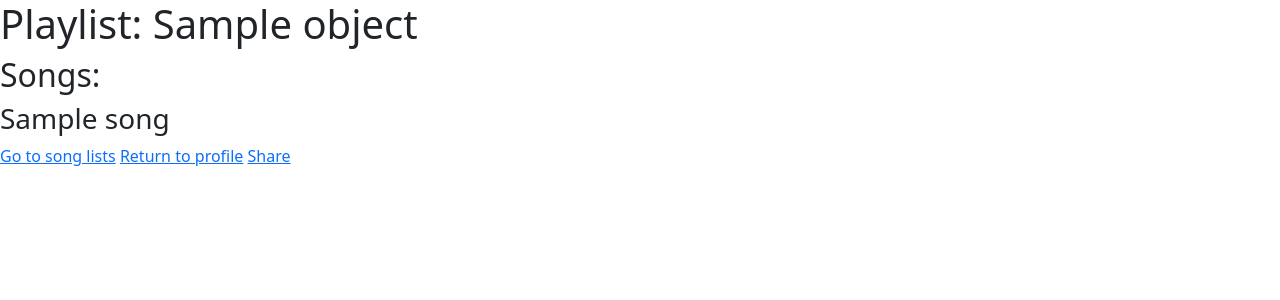
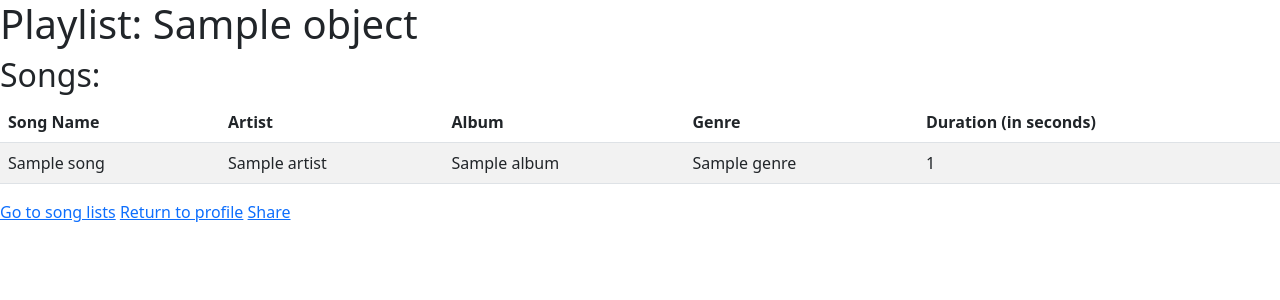
Before and after one commit to Federallo/Backend_PPM, a Django app: template music_streaming/templates/playlistDetail.html in a window 1280 px wide. Shown: the top 300 px of the page. Run offline with Django 3.2, Linux system fonts and the light colour scheme; the template is opened without the code that fills it: most values are stand-ins (such as "Sample title", 1, 10 or a date in 2020).

Commit message:
adjusted detailed playlist view

```diff
--- a/music_streaming/templates/playlistDetail.html
+++ b/music_streaming/templates/playlistDetail.html
@@ -4,9 +4,30 @@
     <h1>Playlist: {{ object.name }}</h1>
     {% if object.songs %}
         <h2> Songs: </h2>
-        {% for song in object.songs.all %}
-            <h3> {{ song.title }} </h3>
-        {% endfor %}
+        <div class = "table-responsive">
+            <table class = "table table-striped">
+                <thead>
+                    <tr>
+                        <th>Song Name</th>
+                        <th>Artist</th>
+                        <th>Album</th>
+                        <th>Genre</th>
+                        <th>Duration (in seconds)</th>
+                    </tr>
+                </thead>
+                <tbody>
+                    {% for song in object.songs.all %}
+                        <tr>
+                            <td>{{ song.title }}</td>
+                            <td>{{ song.artist }}</td>
+                            <td>{{ song.album }}</td>
+                            <td>{{ song.genre }}</td>
+                            <td>{{ song.length }}</td>
+                        </tr>
+                    {% endfor %}
+                </tbody>
+            </table>
+        </div>
     {% else%}
         <p> You haven't added any songs to this playlist yet!</p>
     {% endif %}
```
Also changed, not shown: music_streaming/db.sqlite3.
